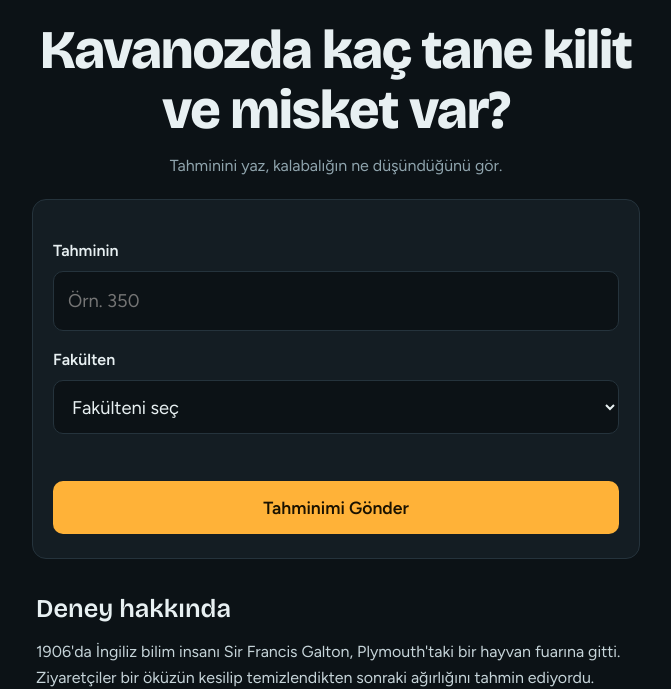
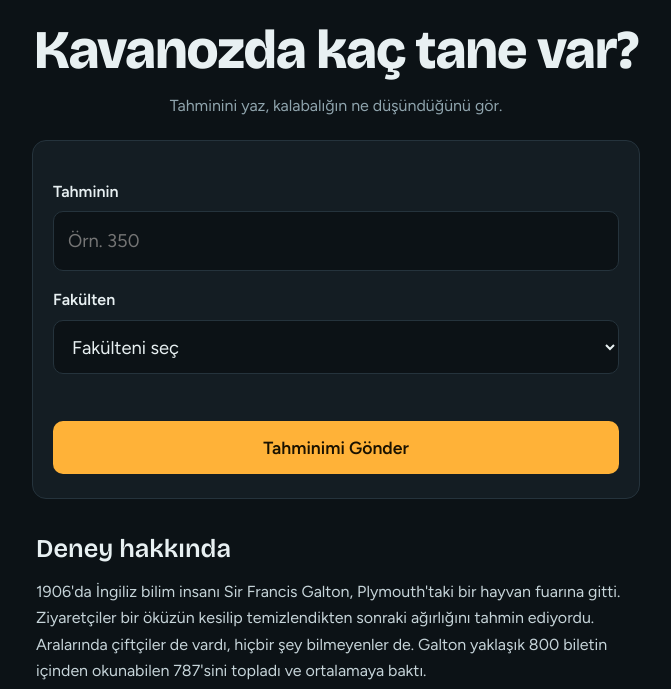
Before and after one commit to RRavza/kavanoz-deney, a plain HTML site: page index.html in a window 1280 px wide. Shown: the part 111-800 px from the top of the page, without its empty margins (304-975 px from the left). Drawn offline with nearby package versions, Linux system fonts and the light colour scheme.

Commit message:
Update index.html

```diff
--- a/index.html
+++ b/index.html
@@ -15,7 +15,7 @@
   <main>
     <div id="formView">
       <div style="text-align: center;">
-        <h1>Kavanozda kaç tane kilit ve misket var?</h1>
+        <h1>Kavanozda kaç tane var?</h1>
         <p class="lead">Tahminini yaz, kalabalığın ne düşündüğünü gör.</p>
       </div>
       <form id="guessForm" class="panel">
```
